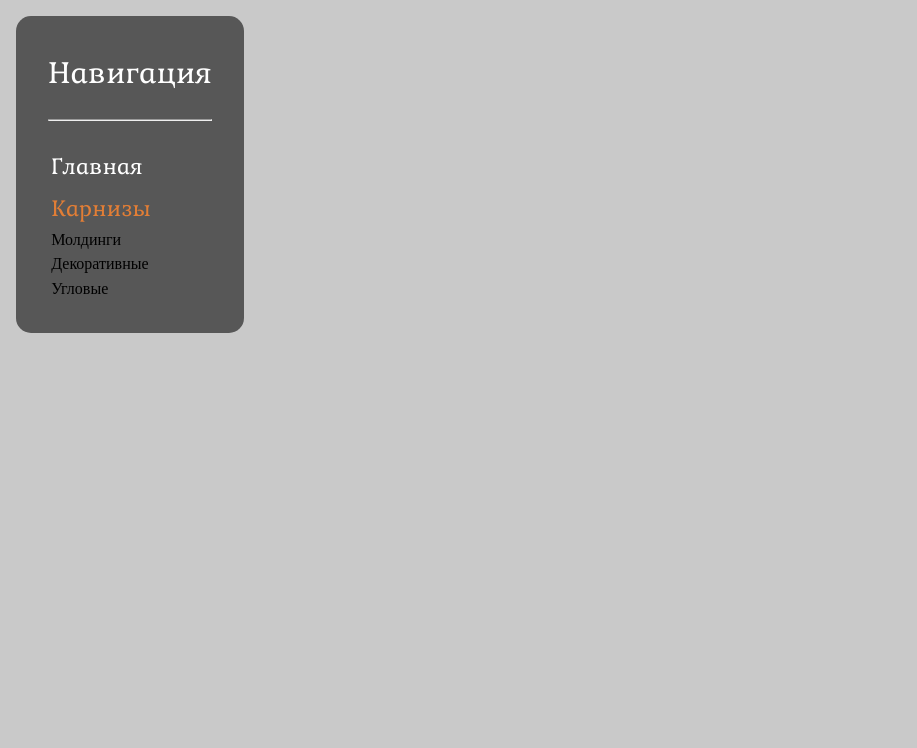
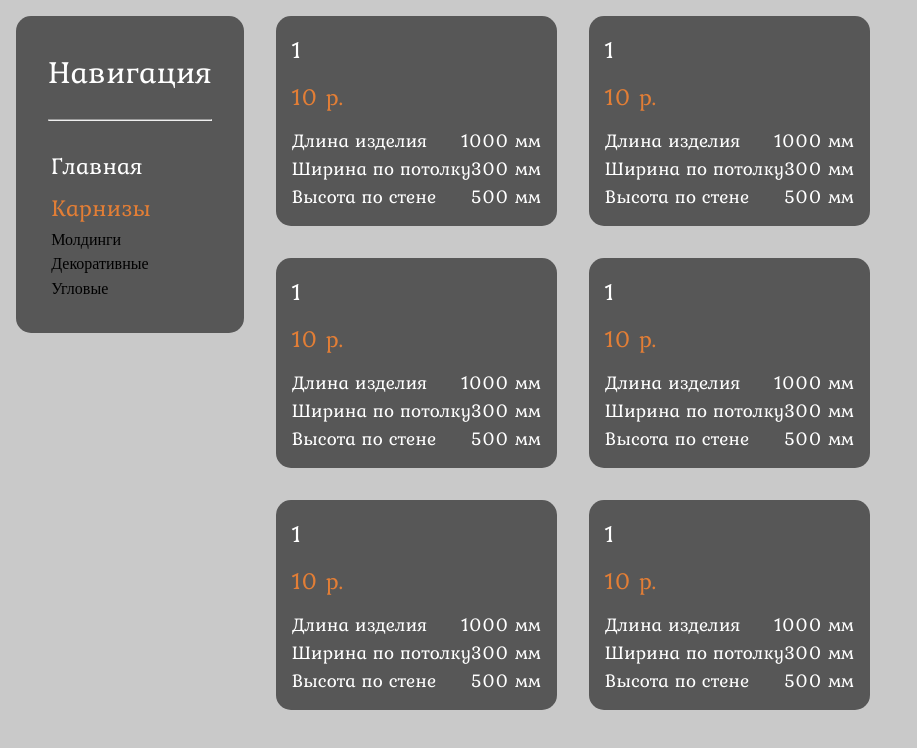
Before and after one commit to Vanillin/Web-Catalog-Lepnina-Front, a React (Create React App) app: page /catalog in a window 1280 px wide. Shown: the top 748 px of the page, without its empty margins (0-917 px from the left). Built offline with nearby package versions, Linux system fonts and the light colour scheme.

Commit message:
Create api/models, script-corner to creating products, catalogElement

```diff
--- a/src/App.tsx
+++ b/src/App.tsx
@@ -1,7 +1,7 @@
 import React from "react";
 import { BrowserRouter as Router, Routes, Route } from "react-router-dom";
-import MainPage from "./components/main/mainPage";
-import CatalogPage from "./components/main/catalogPage";
+import MainPage from "./components/pages/main/mainPage";
+import CatalogPage from "./components/pages/catalog/catalogPage";
 import { ThemeProvider } from "@mui/material";
 import { theme } from "./theme";
 
--- /dev/null
+++ b/src/api/models/pictureFile.ts
@@ -0,0 +1,3 @@
+export type PictureFile = {
+  id?: number;
+};
--- /dev/null
+++ b/src/api/models/product.ts
@@ -0,0 +1,13 @@
+import { Section } from "./section";
+import { PictureFile } from "./pictureFile";
+
+export type Product = {
+  id?: number;
+  length?: number;
+  height?: number;
+  wigth?: number;
+  price?: number;
+  discount?: number;
+  pictureFile?: PictureFile;
+  section?: Section;
+};
--- /dev/null
+++ b/src/api/models/roles.ts
@@ -0,0 +1,4 @@
+export enum Roles {
+  User = "User",
+  Admin = "Admin",
+}
--- /dev/null
+++ b/src/api/models/section.ts
@@ -0,0 +1,4 @@
+export type Section = {
+  id?: number;
+  name?: string;
+};
--- /dev/null
+++ b/src/components/pages/catalog/catalogElement.tsx
@@ -0,0 +1,27 @@
+import { Product } from "../../../api/models/product";
+
+export type ProductProps = {
+  prod: Product;
+};
+
+export default function CatalogElement({ prod }: ProductProps) {
+  return (
+    <div className="element-grid backcolor-darkgray">
+      <p className="color-white">{prod.id}</p>
+      {/* <img src="`+img+`" alt="Изображение">   */}
+      <p className="color-orange">{prod.price} р.</p>
+      <div className="parameters-element color-white">
+        {" "}
+        <p>Длина изделия</p> <p>{prod.length} мм</p>{" "}
+      </div>
+      <div className="parameters-element color-white">
+        {" "}
+        <p>Ширина по потолку</p> <p>{prod.wigth} мм</p>{" "}
+      </div>
+      <div className="parameters-element color-white">
+        {" "}
+        <p>Высота по стене</p> <p>{prod.height} мм</p>{" "}
+      </div>
+    </div>
+  );
+}
--- a/src/components/main/catalogPage.tsx
+++ b/src/components/pages/catalog/catalogPage.tsx
@@ -1,4 +1,5 @@
 import { Link } from "react-router-dom";
+import ViewCorner from "./script-corner";
 
 export default function MainPage() {
   return (
@@ -75,11 +76,7 @@ export default function MainPage() {
             </ul>
           </nav>
         </div>
-        <div className="grid" id="grid">
-          {/* <script type="text/javascript" src="main/scripts/script-cornices.js">
-            {" "}
-          </script> */}
-        </div>
+        <ViewCorner />
       </div>
     </body>
   );
--- /dev/null
+++ b/src/components/pages/catalog/script-corner.tsx
@@ -0,0 +1,88 @@
+import React from "react";
+import { Product } from "../../../api/models/product";
+import { Section } from "../../../api/models/section";
+import { PictureFile } from "../../../api/models/pictureFile";
+import { Grid } from "@mui/material";
+import CatalogElement from "./catalogElement";
+
+export default function ViewCorner() {
+  const section1: Section = {
+    id: 1,
+    name: "Name",
+  };
+
+  const picture1: PictureFile = {
+    id: 1,
+  };
+
+  const products: Product[] = [
+    {
+      id: 1,
+      length: 1000,
+      height: 500,
+      wigth: 300,
+      price: 10,
+      discount: 0,
+      pictureFile: picture1,
+      section: section1,
+    },
+    {
+      id: 1,
+      length: 1000,
+      height: 500,
+      wigth: 300,
+      price: 10,
+      discount: 0,
+      pictureFile: picture1,
+      section: section1,
+    },
+    {
+      id: 1,
+      length: 1000,
+      height: 500,
+      wigth: 300,
+      price: 10,
+      discount: 0,
+      pictureFile: picture1,
+      section: section1,
+    },
+    {
+      id: 1,
+      length: 1000,
+      height: 500,
+      wigth: 300,
+      price: 10,
+      discount: 0,
+      pictureFile: picture1,
+      section: section1,
+    },
+    {
+      id: 1,
+      length: 1000,
+      height: 500,
+      wigth: 300,
+      price: 10,
+      discount: 0,
+      pictureFile: picture1,
+      section: section1,
+    },
+    {
+      id: 1,
+      length: 1000,
+      height: 500,
+      wigth: 300,
+      price: 10,
+      discount: 0,
+      pictureFile: picture1,
+      section: section1,
+    },
+  ];
+
+  return (
+    <div className="grid" id="grid">
+      {products.map((prod) => (
+        <CatalogElement prod={prod} />
+      ))}
+    </div>
+  );
+}
```
Also changed, not shown: src/api/models/user.ts (added, +10 -0 lines), src/components/pages/main/mainPage.tsx (renamed from src/components/main/mainPage.tsx, +5 -5 lines).
